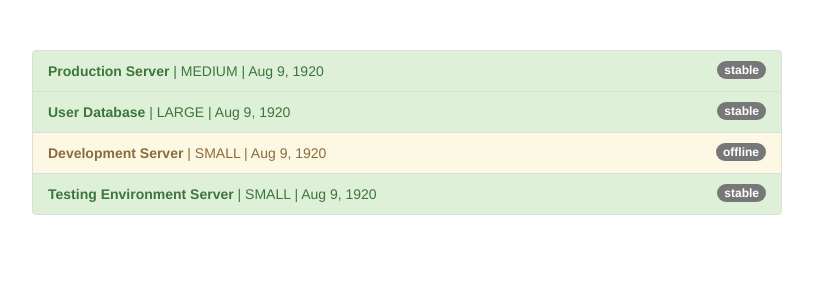
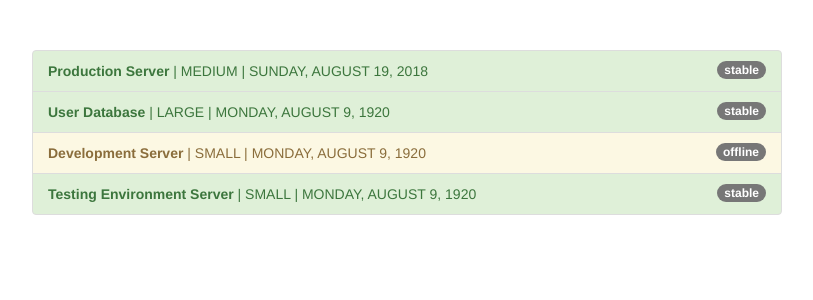
Before and after one commit to efroChang/angular-6-pipes, an Angular app: page / in a window 1280 px wide. Shown: the top 300 px of the page, without its empty margins (233-1046 px from the left). Built offline with nearby package versions, Linux system fonts and the light colour scheme.

Commit message:
Chaining Pipes

```diff
--- a/src/app/app.component.html
+++ b/src/app/app.component.html
@@ -12,7 +12,7 @@
           </span>
           <strong>{{ server.name }}</strong> |
           {{ server.instanceType | uppercase }} |
-          {{ server.started | date }}
+          {{ server.started | date: 'fullDate' | uppercase }}
         </li>
       </ul>
     </div>
--- a/src/app/app.component.ts
+++ b/src/app/app.component.ts
@@ -11,7 +11,7 @@ export class AppComponent {
       instanceType: 'medium',
       name: 'Production Server',
       status: 'stable',
-      started: new Date(15, 1, 2017)
+      started: new Date()
     },
     {
       instanceType: 'large',
```
